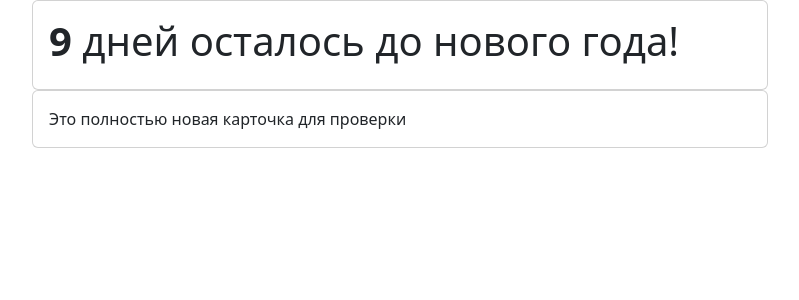
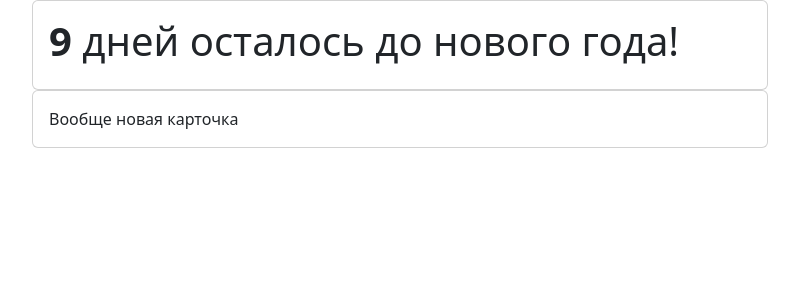
Before and after one commit to Chezario/my_site, a Django app: page / in a window 1280 px wide. Shown: the top 300 px of the page, without its empty margins (50-849 px from the left). Run offline with Django 5.2, Linux system fonts and the light colour scheme; some libraries are stand-ins or nearby versions.

Commit message:
FFFFFFUUUUU

```diff
--- a/mysite/templates/base.html
+++ b/mysite/templates/base.html
@@ -21,7 +21,7 @@
         <div class="col-12 col-lg-8">
           <div class="card">
             <div class="card-body">
-              Это полностью новая карточка для проверки
+              Вообще новая карточка
             </div>
           </div>
         </div>
```
